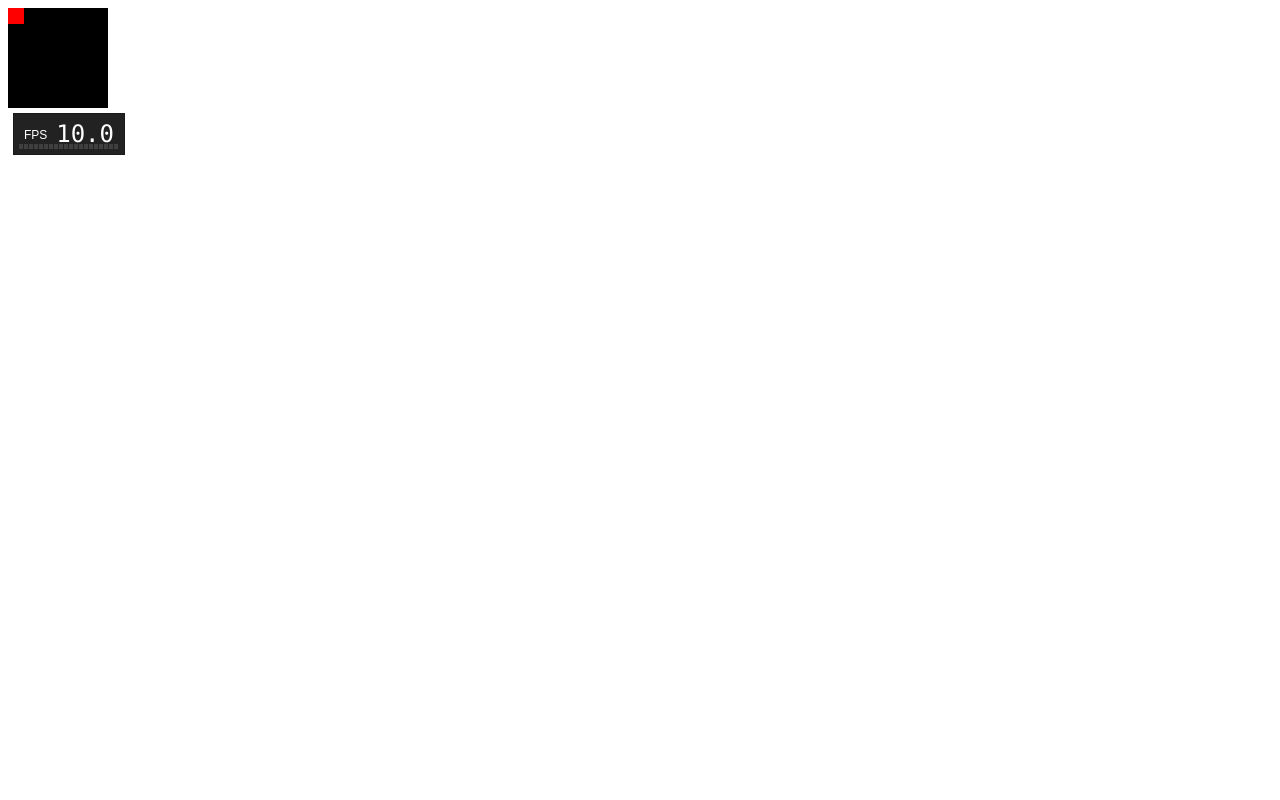
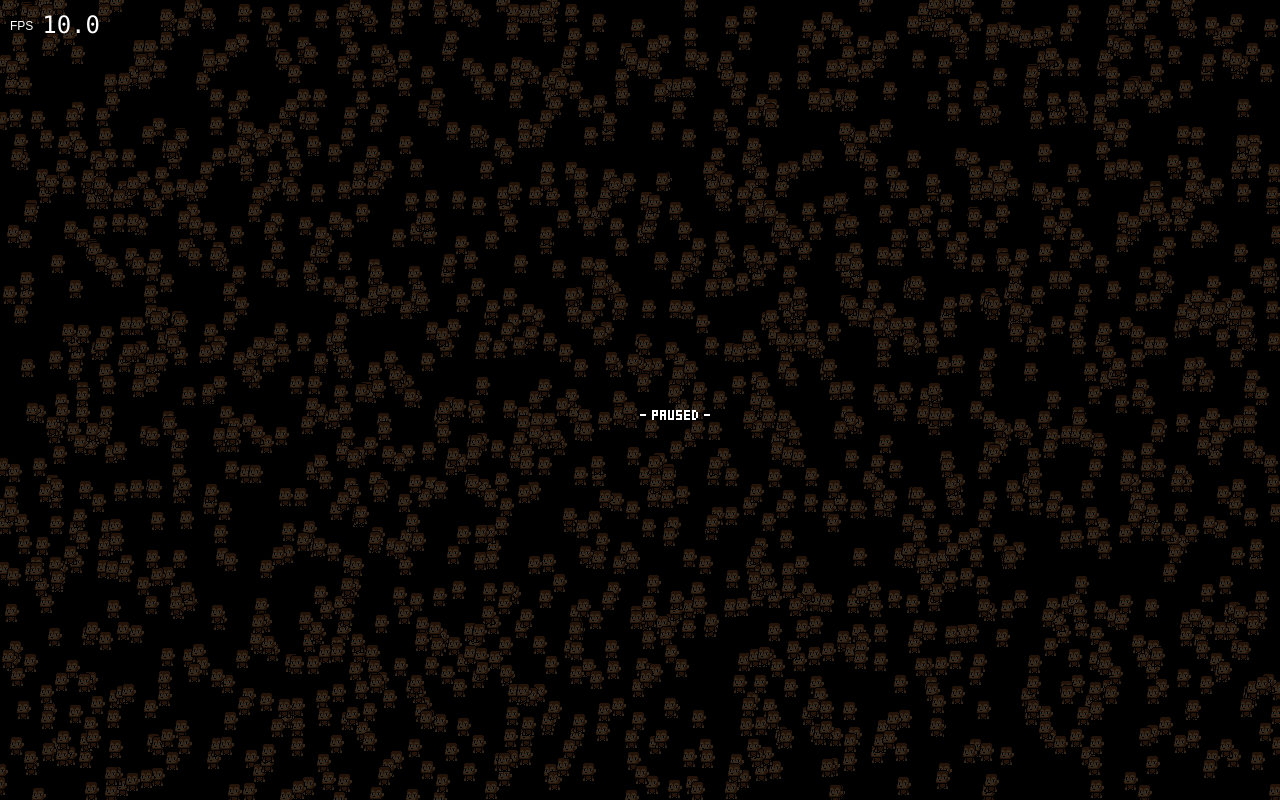
Before and after one commit to davidllanos22/GameEngine, a plain HTML site: page test/index.html in a window 1280 px wide. Drawn offline with nearby package versions, Linux system fonts and the light colour scheme; animation ran at ten frames a second.

Commit message:
Focus, loader, input,rendering images, audio and auto resize working

```diff
--- a/src/Game.js
+++ b/src/Game.js
@@ -1,37 +1,25 @@
-var meter;
-
-
-
-Utils = {};
-
-Utils.log = function (x){
-	console.log("%c [GAME ENGINE - LOG]: "+x,'color: #1010DD');
-}
-
-Utils.logObj = function (x){
-	console.log(x);
-}
-
-Renderer = function(game){
-	this.game = game;
-	this.ctx = this.game.ctx;
-}
-
-Renderer.prototype = {
-
-	drawRect: function(x,y,w,h,color){
-		this.ctx.fillStyle=color;
-		this.ctx.fillRect(x,y,w,h);
-	},
-	clearScreen: function(color){
-		this.ctx.fillStyle=color;
-		this.ctx.fillRect(0,0,this.game.width,this.game.height);
-	}
-}
-
 Game = function(width,height){
 	this.cvs = document.createElement("canvas");
+	this.cvs.tabIndex = 1;
 	this.ctx = this.cvs.getContext("2d");
+	this.focused = false;
+	this.showPauseWhenNotFocused = true;
+	this.fillScreen = true;
+	this.meter;
+
+	var game = this;
+
+	this.cvs.onfocus = function(){
+		game.onFocusInternal();
+	}
+	this.cvs.onblur = function(){
+		game.onBlurInternal();
+	}
+	window.onresize = function(){
+		game.onResizeInternal();
+	}
+
+	if(width == 0 || height == 0) Utils.logErr("Width and Height can't be 0.");
 
 	this.width = width;
 	this.height = height;
@@ -41,17 +29,23 @@ Game = function(width,height){
 
 	document.body.appendChild(this.cvs);
 
-	Utils.logObj(this);
+	this.preInit();
 
-	this.init();
 }
 
 Game.prototype = {
 
-	init: function (){
+	preInit: function (){
 		Utils.log("init");
 
+		this.initDone = false;
+
+		this.loader = new Loader();
 		this.renderer = new Renderer(this);
+		this.input = new Input(this);
+
+
+		this.init();
 
 		this.run();
 
@@ -63,15 +57,14 @@ Game.prototype = {
 		this.fps = 60;
 		this.dt = 0;
 		this.start = new Date().getTime();
-		this.step = 1 / this.fps;
-		meter = new FPSMeter({position:"relative",width:100});
-		meter.set('graph', 1);
+		this.step = 10 / this.fps;
+		this.meter = new FPSMeter({position:"absolute",width:100,theme:"transparent"});
 		this.loop(this);
 
 	},
 
 	loop: function(game){
-		meter.tickStart();
+		this.meter.tickStart();
 		var now = new Date().getTime();
 		var elapsed = now - game.start;
 
@@ -80,23 +73,67 @@ Game.prototype = {
 
 		while(game.dt > game.step){
 			game.dt -= game.step;
-			game.update();
+			game.preUpdate();
 		}
 
-		game.render();
-		meter.tick();
+		game.preRender();
+		this.meter.tick();
 
 		window.requestAnimationFrame(function(){
 			game.loop(game);
 		});
 	},
 
+	preUpdate: function(){
+		if(!this.initDone){
+			this.initDone = true;
+			this.init();
+		}
+		this.cvs.width = this.width;
+		this.cvs.height = this.height
+
+		if(!this.showPauseWhenNotFocused || this.focused)this.update();
+	},
+
+	init: function(){
+	},
+	preRender: function (){
+
+		this.render();
+		if(this.showPauseWhenNotFocused && !this.focused){
+			this.renderer.drawRect(0,0,this.width,this.height,"rgba(0,0,0,0.8)");
+			this.renderer.drawString("- PAUSED - ",this.width/2,this.height/2,20,"white");
+		}
+	},
 	render: function (){
-		this.renderer.clearScreen("black");
-		this.renderer.drawRect(0,0,16,16,"red");
 	},
 
 	update: function (){
+	},
 
+	setSize: function(w,h){
+		if(w == 0 || h == 0) Utils.logErr("Width and Height can't be 0.");
+		this.width = w;
+		this.height = h;
+
+		Utils.log("Size set to "+w+", "+h);
+	},
+	onFocusInternal: function(){
+		this.focused = true;
+		this.onFocus();
+	},
+	onBlurInternal: function(){
+		this.focused = false;
+		this.onBlur();
+	},
+	onResizeInternal: function(){
+		if(this.fillScreen) this.setSize(window.innerWidth,window.innerHeight);
+	},
+	onFocus: function(){
+		//
+	},
+	onBlur: function(){
+		//
 	}
+
 }
--- /dev/null
+++ b/src/Input.js
@@ -0,0 +1,35 @@
+Keys = {
+	left: 37,
+	right: 39,
+	up: 38,
+	down: 40,
+	space: 32,
+	a: 90,
+	b: 88,
+	start: 13
+}
+
+Input = function(game){
+	this.game = game;
+	this.keyDown = {};
+
+	var input = this;
+	this.game.cvs.onkeydown = function(e){
+		input.onKeyDown(e);
+	}
+	this.game.cvs.onkeyup = function(e){
+		input.onKeyUp(e);
+	}
+
+}
+
+
+Input.prototype = {
+
+	onKeyDown: function(e){
+		this.keyDown[e.keyCode] = true;
+	},
+	onKeyUp: function(e){
+		delete this.keyDown[e.keyCode];
+	}
+}
--- /dev/null
+++ b/src/Loader.js
@@ -0,0 +1,23 @@
+Loader = function(){
+
+}
+
+Loader.prototype = {
+
+	loadImage: function(url){
+		Utils.logLoad("Loading Image " + url);
+		var img = new Image();
+		img.src = url + "?" + new Date().getTime();
+		return img;
+	},
+	loadSound: function(url){
+		Utils.logLoad("Loading Sound " + url);
+		var audio = new Audio();
+		audio.src = url + "?" + new Date().getTime();
+		return audio;
+	},
+	loadData: function(url){
+		Utils.logLoad("Loading Data " + url);
+		return 1;
+	}
+}
--- /dev/null
+++ b/src/Renderer.js
@@ -0,0 +1,31 @@
+Renderer = function(game){
+	this.game = game;
+	this.ctx = this.game.ctx;
+}
+
+Renderer.prototype = {
+
+	drawRect: function(x,y,w,h,color){
+		this.ctx.fillStyle=color;
+		this.ctx.fillRect(x,y,w,h);
+	},
+	clearScreen: function(color){
+		this.ctx.fillStyle=color;
+		this.ctx.fillRect(0,0,this.game.width,this.game.height);
+	},
+	drawString: function(text,x,y,size,color){
+		this.ctx.fillStyle=color;
+		this.ctx.font=size+"px pixel";
+		this.ctx.fillText(text,x,size+y);
+	},
+	drawImage: function(src,x,y,xo,yo,s){
+		this.ctx.drawImage(src,xo*s,yo*s,s,s,x,y,s,s);
+	},
+	drawImageRot: function(src,x,y,xo,yo,s,rot){
+		this.ctx.save();
+		this.ctx.translate(x,y);
+		this.ctx.rotate(rot);
+		this.ctx.drawImage(src,xo*s,yo*s,s,s,-s/2,-s/2,s,s);
+		this.ctx.restore();
+	}
+}
--- /dev/null
+++ b/src/Utils.js
@@ -0,0 +1,20 @@
+Utils = {};
+
+Utils.random = function(x){
+	return Math.floor((Math.random()*x));
+}
+
+Utils.log = function (x){
+	console.log("%c [GAME ENGINE - LOG]: " + x ,'color: #1010DD');
+}
+Utils.logLoad = function (x){
+	console.log("%c [GAME ENGINE - LOADER]: " + x ,'color: #10DD10');
+}
+Utils.logErr = function (x){
+	//console.log("%c [GAME ENGINE - ERROR]: "+x,'color: #DD1010');
+	throw new Error("[GAME ENGINE - ERROR]: "+x);
+}
+
+Utils.logObj = function (x){
+	console.log(x);
+}
--- a/test/index.html
+++ b/test/index.html
@@ -2,12 +2,28 @@
 <html>
 <head>
 	<title>Test 01</title>
-
+	<style type="text/css">
+	@font-face{
+		font-family: pixel;
+		src: url(../src/wendy.ttf);
+	}
+	*{
+		margin: 0;
+		padding: 0;
+	}
+	body{
+		font-family: pixel;
+	}
+	</style>
 </head>
 <body>
 <script src="../src/fpsmeter.min.js"></script>
 <script src="http://code.jquery.com/jquery-2.1.1.min.js"></script>
 <script src="../src/Game.js"></script>
+<script src="../src/Loader.js"></script>
+<script src="../src/Renderer.js"></script>
+<script src="../src/Input.js"></script>
+<script src="../src/Utils.js"></script>
 <script src="../test/main.js"></script>
 
 
--- a/test/main.js
+++ b/test/main.js
@@ -1 +1,63 @@
-var game = new Game(100,100);
+var game = new Game(window.innerWidth,window.innerHeight);
+
+var monk;
+var shoot;
+var items = new Array();
+
+
+game.init = function(){
+	//this.setSize(1000,700);
+	monk = this.loader.loadImage("../test/monk.png");
+	shoot = this. loader.loadSound("../test/sound01.wav");
+
+	for(var i = 0; i < 2000; i++){
+		items.push(new Item(Utils.random(game.width),Utils.random(game.height)));
+	}
+
+	shoot.play();
+}
+
+game.render = function(){
+	this.renderer.clearScreen("black");
+	for(var i = 0; i < items.length; i++){
+		items[i].render();
+	}
+}
+
+game.update = function(){
+	for(var i = 0; i < items.length; i++){
+		items[i].move();
+	}
+
+	if(this.input.keyDown[Keys.space])Utils.log("pressing space");
+
+}
+game.onFocus = function(){
+	Utils.log("Canvas focused");
+}
+game.onBlur = function(){
+	Utils.log("Canvas not focused");
+}
+
+
+Item = function(x,y){
+	this.x = x;
+	this.y = y;
+	this.rot = 0;
+}
+
+Item.prototype = {
+	move: function(){
+		// if(this.x>game.width+16)this.x=-16;
+		// this.x+=Utils.random(100)/10;
+
+		// if(this.y>game.height+16)this.y=-16;
+		// this.y+=Utils.random(100)/10;
+
+		this.rot+=0.01;
+	},
+	render: function(){
+		game.renderer.drawImageRot(monk,this.x,this.y,0,0,24,this.rot);
+		//game.renderer.drawRect(this.x,this.y,16,16,"red");
+	}
+}
```
Also changed, not shown: src/wendy.ttf (added), test/monk.png (added), 1 other file.
